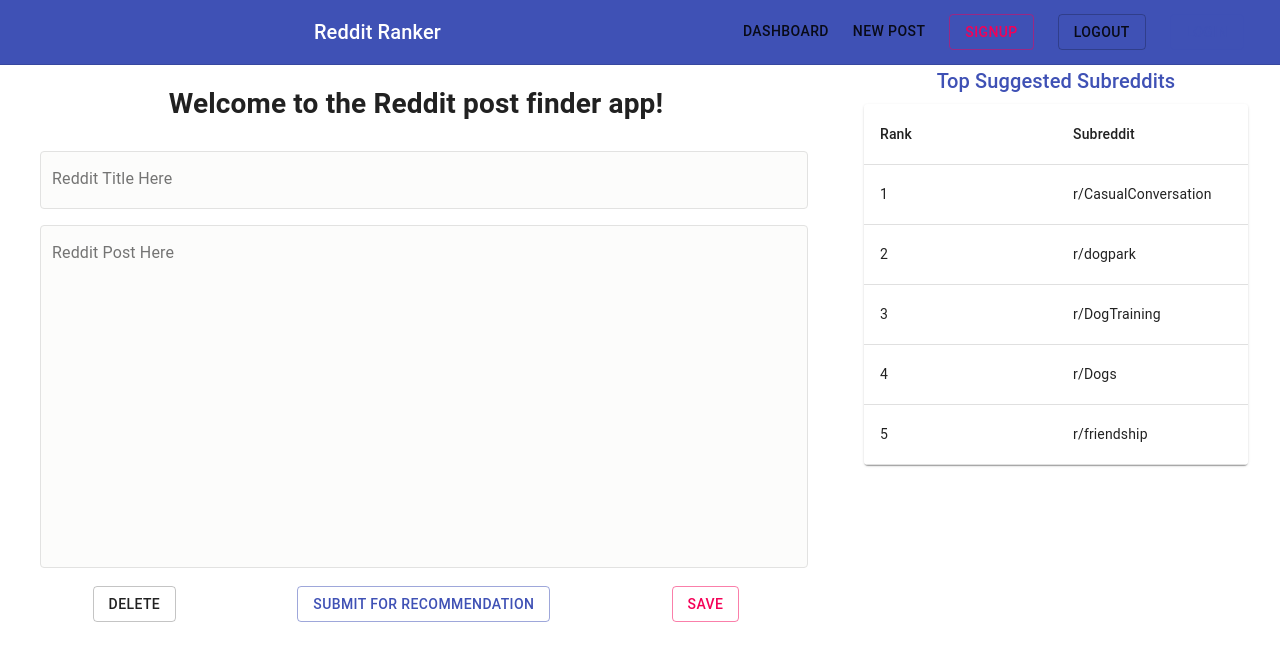
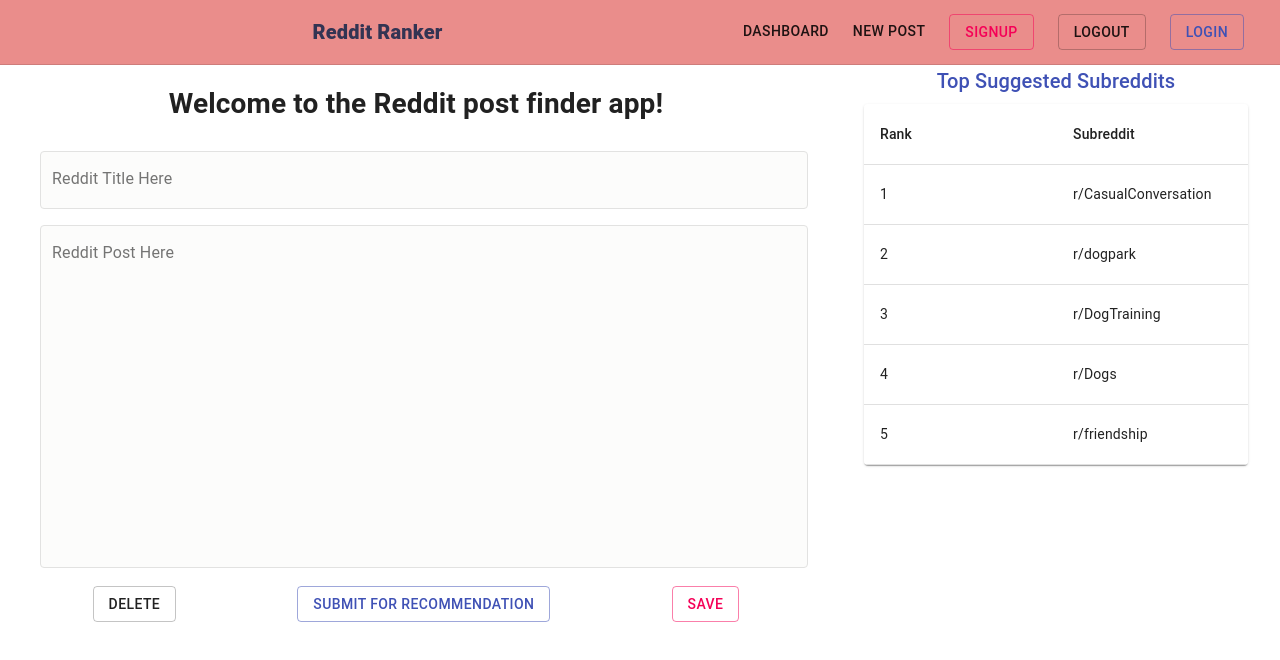
Before and after one commit to Kristinbarr/reddit-ranker-FE, a React (Create React App) app in the folder post-here-frontend/: page / in a window 1280 px wide. Shown: the top 660 px of the page. Built offline with nearby package versions, Linux system fonts and the light colour scheme.

Commit message:
fixed some color stuffs

```diff
--- a/post-here-frontend/src/App.js
+++ b/post-here-frontend/src/App.js
@@ -12,6 +12,8 @@ import styled from 'styled-components';
 import Post from './Components/Post';
 
 import './App.css';
+
+// dark blue color: #001e4c
 
 function App() {
 	const NewPostWrapper = styled.div`display: flex;`;
--- a/post-here-frontend/src/Components/Nav.js
+++ b/post-here-frontend/src/Components/Nav.js
@@ -17,17 +17,18 @@ const useStyles = makeStyles((theme) => ({
 		}
 	},
 	appBar: {
-		borderBottom: `1px solid ${theme.palette.divider}`
+		borderBottom: `1px solid ${theme.palette.divider}`,
+		backgroundColor: '#ea8d8b'
 	},
 	toolbarTitle: {
-		flexGrow: 1
+		flexGrow: 1,
+		fontWeight: 900,
+		color: '#333453'
 	},
 	link: {
 		margin: theme.spacing(1, 1.5)
 	}
 }));
-
-const NavWrapper = styled.div`background-color: #001e4c;`;
 
 export default function Nav() {
 	const classes = useStyles();
@@ -35,7 +36,6 @@ export default function Nav() {
 	return (
 		<React.Fragment>
 			<CssBaseline />
-			<NavWrapper>
 			<AppBar position="static" elevation={0} className={classes.appBar}>
 				<Toolbar className={classes.toolbar}>
 					<Typography variant="h6" color="inherit" noWrap className={classes.toolbarTitle}>
@@ -76,7 +76,6 @@ export default function Nav() {
 					</RouterLink>
 				</Toolbar>
 			</AppBar>
-			</NavWrapper>
 		</React.Fragment>
 	);
 }
```
Lines whose indentation alone changed are shown as unchanged.
